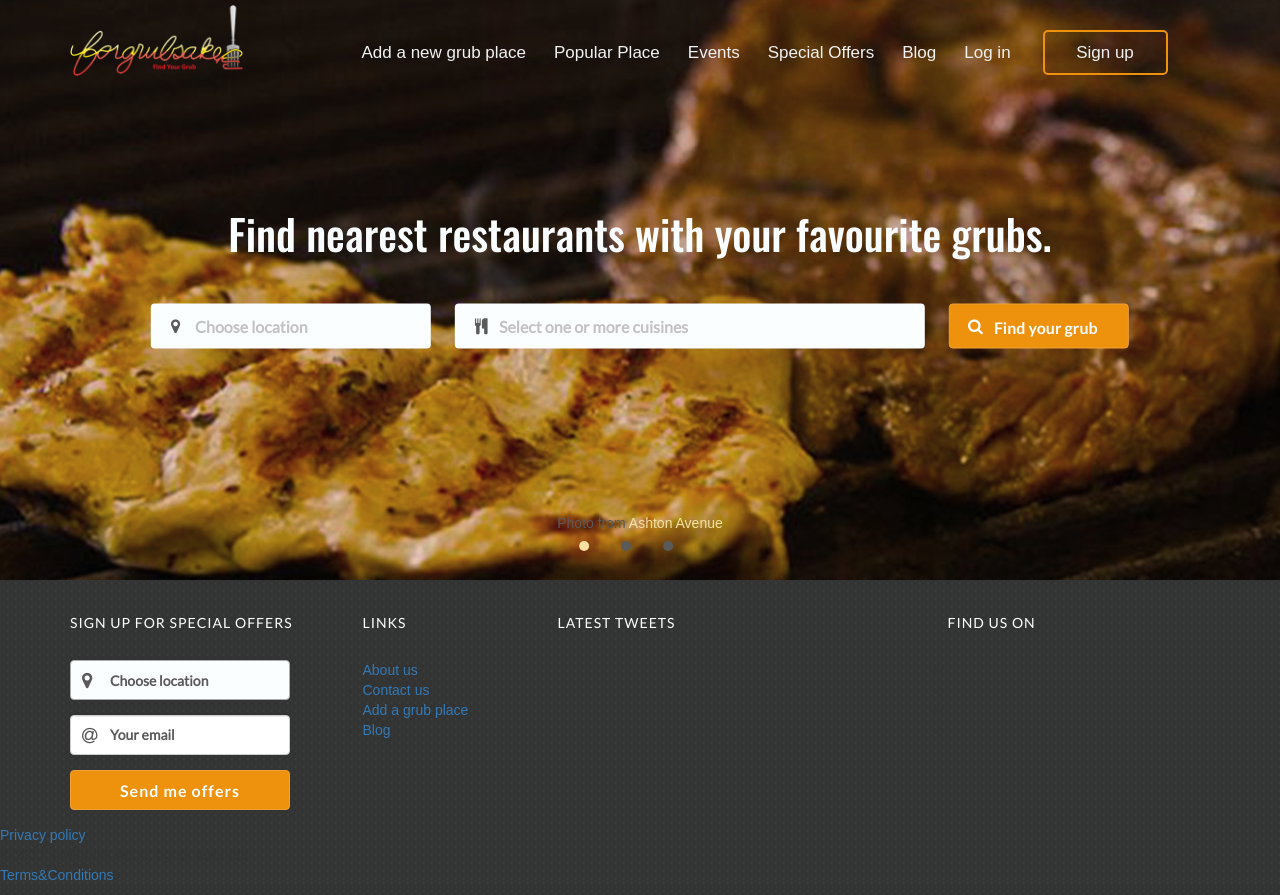
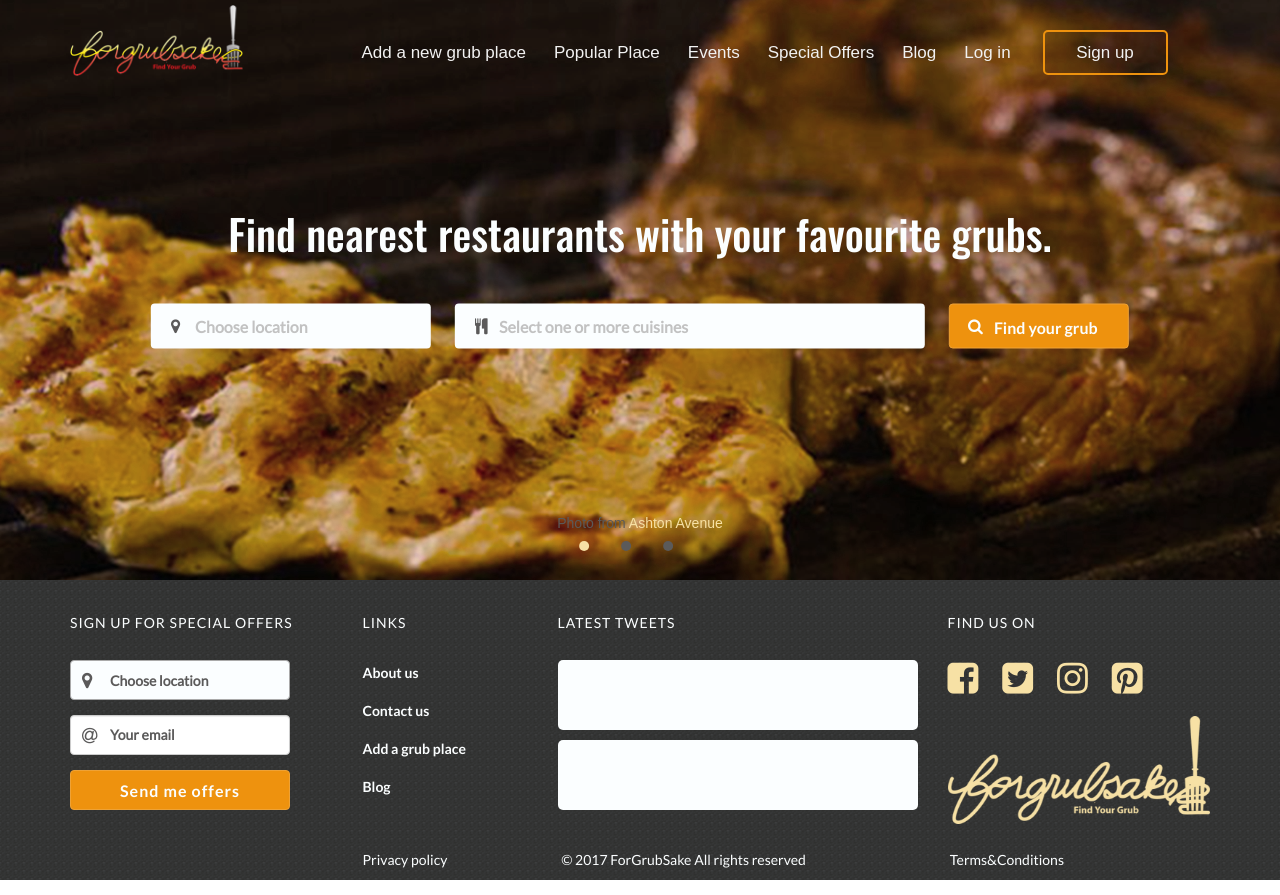
Before and after one commit to vasylbvb/restaurant_network, a website: page src/index.html in a window 1280 px wide. Drawn offline with nearby package versions, Linux system fonts and the light colour scheme; files that its build step writes are made by us from their sources; a web font is replaced by a local one.

Commit message:
finished footer

```diff
--- a/src/css/_footer.less
+++ b/src/css/_footer.less
@@ -141,3 +141,112 @@ footer-signup-form
     background-color: @main-orange-color2;
   }
 }
+
+/*********************
+Footer links
+*********************/
+.footer-links {
+  margin-top: 36px;
+  list-style: none;
+}
+.footer-link {
+  margin-bottom: 24px;
+  line-height: 14px;
+  font-family: "Lato-Bold", sans-serif;
+  font-size: 14px;
+  color: @main-white-color1;
+  & > a {
+    font-family: inherit;
+    font-size: inherit;
+    color: inherit;
+    &:hover,
+    &:focus {
+      text-decoration: none;
+      color: @main-orange-color;
+    }
+  }
+}
+
+/**************************
+Footer tweets
+**************************/
+.footer-tweets__item {
+  width: 100%;
+  height: 70px;
+  margin-bottom: 10px;
+  padding: 10px 15px 5px;
+  background-color: @main-white-color1;
+  border-radius: 5px;
+}
+
+/**************************
+Footer socials
+**************************/
+.footer-socials {
+  list-style: none;
+  margin-bottom: 0;
+}
+.footer-socials__item {
+  display: inline-block;
+  margin: 0 20px 20px 0;
+  & > a {
+    text-decoration: none;
+    & > i {
+      font-size: 36px;
+      color: @main-cream-color;
+    }
+    &:hover {
+      text-decoration: none;
+      & > i {
+        -webkit-transform: scale(1.1);
+        -moz-transform: scale(1.1);
+        -ms-transform: scale(1.1);
+        -o-transform: scale(1.1);
+        transform: scale(1.1);
+      }
+    }
+  }
+}
+.footer-logo {
+  display: inline-block;
+  width: 100%;
+}
+.footer-logo__img-box {
+  display: inline-block;
+  width: inherit;
+}
+.footer-logo__img {
+  width: inherit;
+  height: auto;
+}
+
+/**********************
+Footer copyright
+**********************/
+.footer-copyright {
+  text-align: left;
+}
+.footer-copyright__list {
+  margin-top: 15px;
+  margin-bottom: 0;
+  list-style: none;
+}
+.footer-copyright__item {
+  display: inline-block;
+  line-height: 40px;
+  font-family: "Lato-Regular", sans-serif;
+  font-size: 14px;
+  color: @main-white-color1;
+  & > a {
+    font-family: inherit;
+    font-size: inherit;
+    color: inherit;
+    text-decoration: none;
+  }
+  &:nth-child(1) {
+    margin-right: 110px;
+  }
+  &:nth-child(2) {
+    margin-right: 140px;
+  }
+}
--- a/src/css/_mq.less
+++ b/src/css/_mq.less
@@ -15,8 +15,18 @@
   #main-nav .main-nav__nav .main-nav__item-user > a {
     line-height: 52px;
   }
+  .footer-copyright__item {
+    &:nth-child(1),
+    &:nth-child(2) {
+      margin-right: 50px;
+    }
+  }
 }
-
+@media (max-width: 992px) {
+  .footer-copyright {
+    text-align: center;
+  }
+}
 @media (max-width: 768px) {
   .logo-box-container > .logo-box {
     width: 100%;
@@ -53,7 +63,15 @@
     }
   }
 }
-
+@media (max-width: 585px) {
+  .footer-copyright__item {
+    display: block;
+    &:nth-child(1),
+    &:nth-child(2) {
+      margin-right: 0;
+    }
+  }
+}
 @media (max-width: 400px) {
   .navbtn-box > .navbtn {
     margin-top: 15px;
--- a/src/index.html
+++ b/src/index.html
@@ -3112,40 +3112,44 @@
                 </div>
                 <div class="col-lg-4 col-md-4 col-sm-6 col-xs-12 footer-tweets-box">
                     <h4>Latest tweets</h4>
+                    <div class="footer-tweets__item"></div>
+                    <div class="footer-tweets__item"></div>
                 </div>
                 <div class="col-lg-3 col-md-3 col-sm-6 col-xs-12 footer-contacts-box">
                     <h4>Find us on</h4>
                     <ul class="footer-socials">
                         <li class="footer-socials__item">
                             <a href="https://www.facebook.com" class="footer-socials__item-link">
-                                <!--<img src="images/icons8-Facebook-Filled-50.png" alt="">-->
+                                <i class="fa fa-facebook-square"></i>
                             </a>
                         </li>
                         <li class="footer-socials__item">
                             <a href="https://twitter.com" class="footer-socials__item-link">
-                                <!-- <img src="images/icons8-Twitter-Filled-50.png" alt="">-->
+                                <i class="fa fa-twitter-square"></i>
                             </a>
                         </li>
                         <li class="footer-socials__item">
-                            <a href="https://plus.google.com" class="footer-socials__item-link">
-                                <!--<img src="images/icons8-Google-Plus-Filled-50.png" alt="">-->
+                            <a href="https://www.instagram.com" class="footer-socials__item-link">
+                                <i class="fa fa-instagram"></i>
                             </a>
                         </li>
                         <li class="footer-socials__item">
-                            <a href="https://www.linkedin.com" class="footer-socials__item-link">
-                                <!--<img src="images/icons8-LinkedIn-Filled-50.png" alt="">-->
+                            <a href="https://www.pinterest.com" class="footer-socials__item-link">
+                                <i class="fa fa-pinterest-square"></i>
                             </a>
                         </li>
                     </ul>
                     <a href="#" class="footer-logo">
                     <span class="footer-logo__img-box">
-                        <!--<img src="images/logo.png" alt="company logo PSD to HTML" class="footer-logo__img">-->
+                        <img src="images/images from PSD/icons&BGs/grub-sake-logo-2.png" alt="for grub sake logo"
+                             class="footer-logo__img">
                     </span>
                     </a>
                 </div>
             </div>
-        </div>
-        <div class="footer-copyright">
+            <div class="footer-copyright row">
+                <div class="col-lg-3 col-md-3 hidden-sm hidden-xs"></div>
+                <div class="col-lg-9 col-md-9 col-sm-12 col-xs-12">
                     <ul class="footer-copyright__list">
                         <li class="footer-copyright__item">
                             <a href="#">Privacy policy</a>
@@ -3158,6 +3162,8 @@
                     </ul>
                 </div>
             </div>
+        </div>
+    </div>
 </footer>
 <script src="js/vendor.min.js"></script>
 <script src="js/app.min.js"></script>
```
Lines whose indentation alone changed are shown as unchanged.
